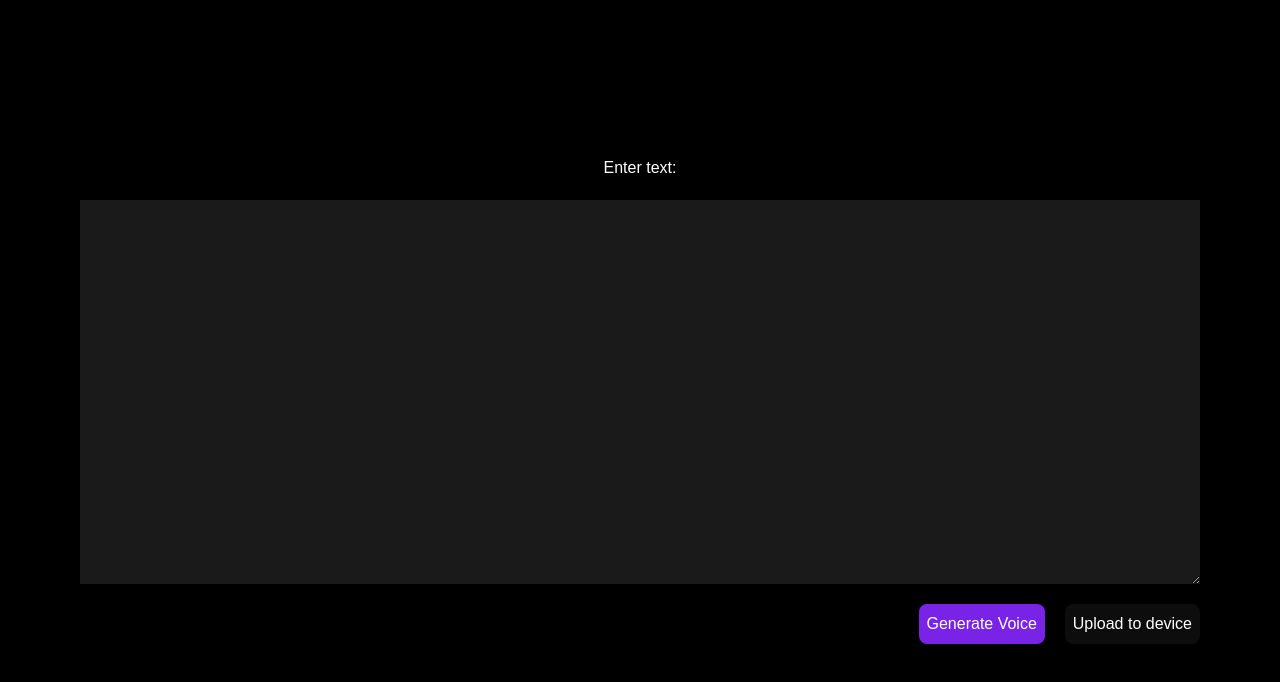
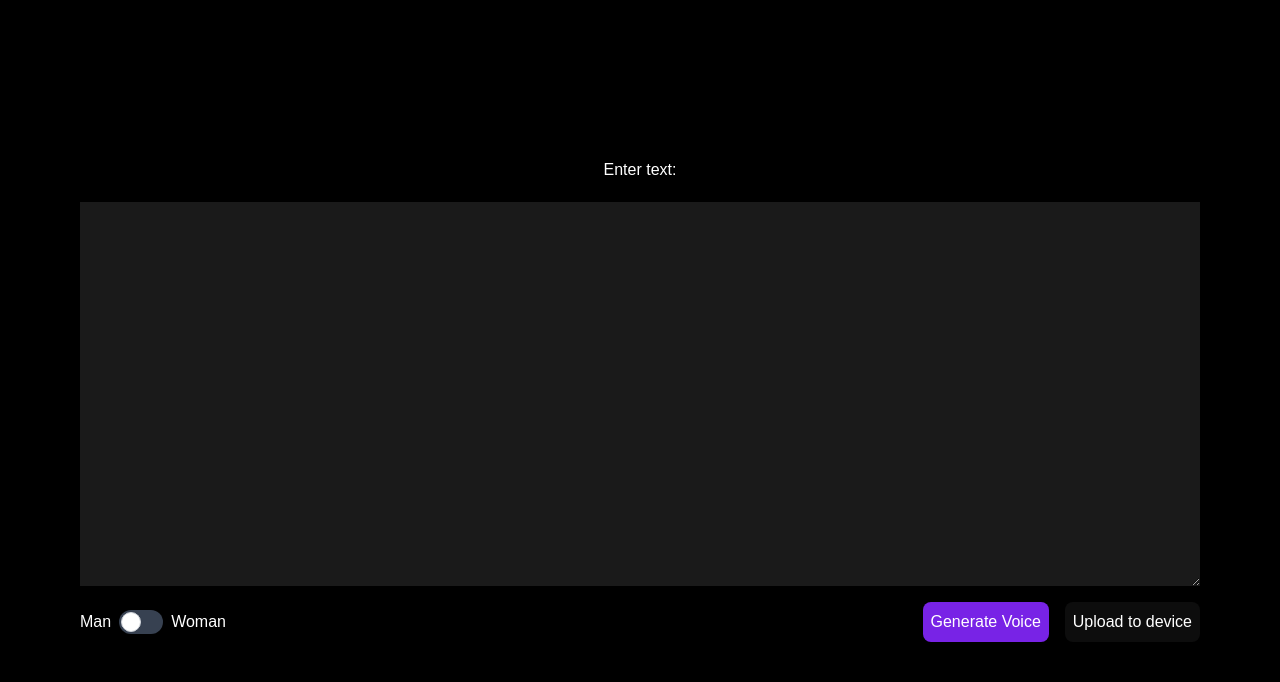
Before and after one commit to Noove/Melody-App, a React (Vite) app: page / in a window 1280 px wide. Both pictures are taken after a click on the element "Create Voice Project". Shown: the top 682 px of the page. Built offline with nearby package versions, Linux system fonts and the light colour scheme; a web font is replaced by a local one.

Commit message:
Added woman/man TTS

```diff
--- a/src/components/TextToSpeech.tsx
+++ b/src/components/TextToSpeech.tsx
@@ -3,9 +3,12 @@ import { useState } from "react";
 const TextToSpeech = () => {
   const [text, setText] = useState("");
   const [audio, setAudio] = useState<HTMLAudioElement | null>(null);
+  const [voice, setVoice] = useState(true);
 
-  function sendRequest(text: string) {
-    fetch(`https://martinusius.sk/tts.php?text=${text}`)
+  function sendRequest(text: string, voice: boolean) {
+    fetch(
+      `https://martinusius.sk/tts.php?text=${text}&${voice ? "gender=male" : "gender=female"}`,
+    )
       .then((response) => response.blob())
       .then((blob) => {
         const audio = new Audio(URL.createObjectURL(blob));
@@ -20,7 +23,6 @@ const TextToSpeech = () => {
       console.log("Uploading audio to device...");
     }
   }
-
   return (
     <div className="flex h-full w-full flex-col items-center justify-center p-20">
       <h1 className="mb-5">Enter text:</h1>
@@ -30,21 +32,39 @@ const TextToSpeech = () => {
           setText(e.target.value);
         }}
       ></textarea>
-      <div className="flex w-full justify-end">
+      <div className="mt-4 flex w-full items-center">
+        <div className="flex gap-x-2">
+          <p>Man</p>
+          <label className="inline-flex cursor-pointer items-center">
+            <input
+              type="checkbox"
+              value=""
+              className="peer sr-only"
+              onChange={() => {
+                setVoice(!voice);
+              }}
+            ></input>
+            <div className="peer relative h-6 w-11 rounded-full bg-gray-200 after:absolute after:start-[2px] after:top-[2px] after:h-5 after:w-5 after:rounded-full after:border after:border-gray-300 after:bg-white after:transition-all after:content-[''] peer-checked:bg-blue-600 peer-checked:after:translate-x-full peer-checked:after:border-white peer-focus:outline-none peer-focus:ring-4 peer-focus:ring-blue-300 dark:border-gray-600 dark:bg-gray-700 dark:peer-focus:ring-blue-800 rtl:peer-checked:after:-translate-x-full"></div>
+          </label>
+
+          <p>Woman</p>
+        </div>
+        <div className="ml-auto">
           <button
-          className="bg-highlight mr-5 mt-5 self-end rounded-lg p-2"
-          onClick={() => sendRequest(text)}
+            className="bg-highlight mr-4 self-end rounded-lg p-2"
+            onClick={() => sendRequest(text, voice)}
           >
             Generate Voice
           </button>
           <button
-          className="mt-5 self-end rounded-lg bg-white/5 p-2"
+            className="self-end rounded-lg bg-white/5 p-2"
             onClick={() => uploadToDevice(audio)}
           >
             Upload to device
           </button>
         </div>
       </div>
+    </div>
   );
 };
 export default TextToSpeech;
```
Lines whose indentation alone changed are shown as unchanged.
